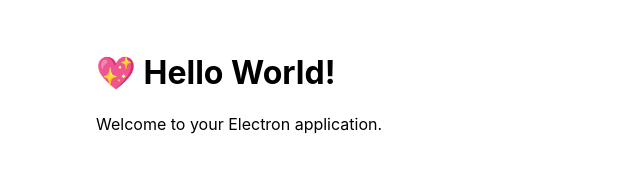
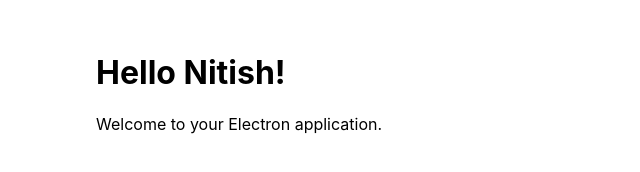
Before and after one commit to ninja073/electron-app-test, an Electron app: page src/index.html in a window 800 px wide. Shown: the whole page, without its empty margins (0-640 px from the left). Drawn offline with Linux system fonts and the light colour scheme.

Commit message:
feat: updated index page

```diff
--- a/src/index.html
+++ b/src/index.html
@@ -2,11 +2,11 @@
 <html>
   <head>
     <meta charset="UTF-8" />
-    <title>Hello World!</title>
+    <title>Electron App</title>
     <link rel="stylesheet" href="index.css" />
   </head>
   <body>
-    <h1>💖 Hello World!</h1>
+    <h1>Hello Nitish!</h1>
     <p>Welcome to your Electron application.</p>
   </body>
 </html>
```
